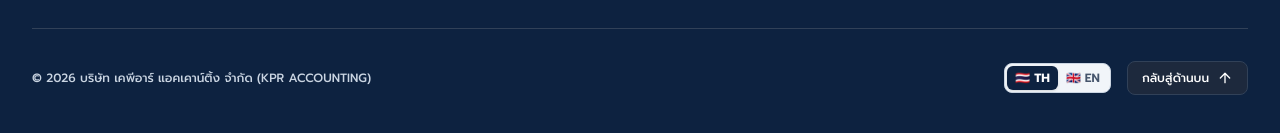
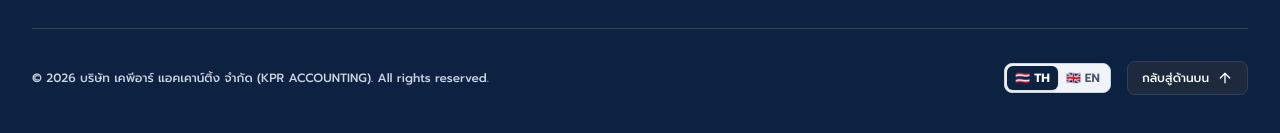
Before and after one commit to sadper102/KPR-Accounting, a Next.js app: page / in a window 1280 px wide. Shown: the part 6601-6734 px from the top of the page. Built offline with nearby package versions, Linux system fonts and the light colour scheme; a web font is replaced by a local one.

Commit message:
Add 'All rights reserved.' back to footer copyright

```diff
--- a/src/components/Footer.tsx
+++ b/src/components/Footer.tsx
@@ -124,6 +124,7 @@ export default function Footer() {
             {lang === "th"
               ? `${SITE_CONFIG.companyName} (${SITE_CONFIG.name})`
               : `${SITE_CONFIG.companyNameEn} (${SITE_CONFIG.name})`}
+            . All rights reserved.
           </div>
 
           <div className="flex items-center gap-4">
```
